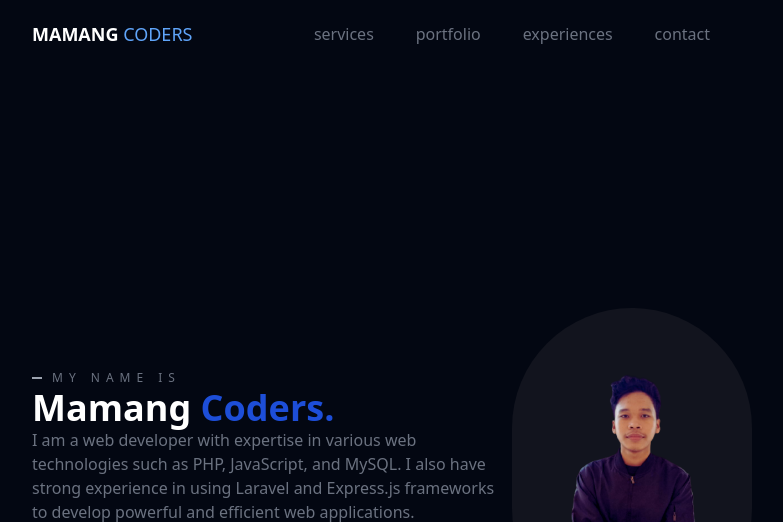
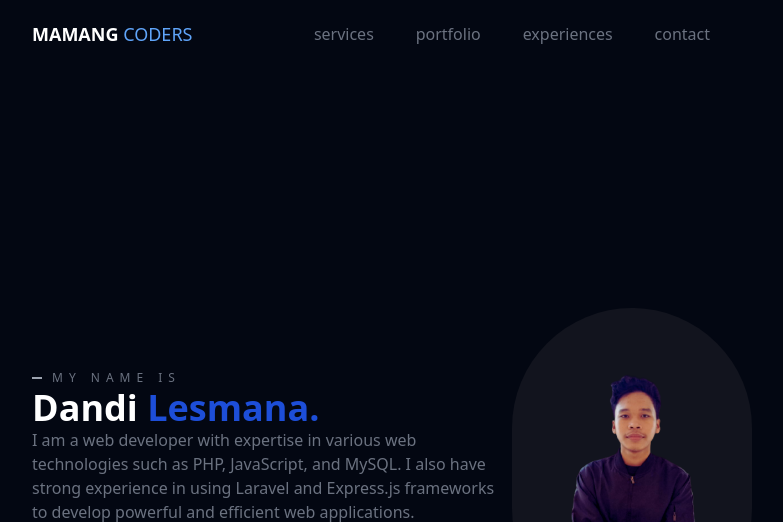
Before and after one commit to DandiLesmana25/WestJavaCodingCamp-devops-2023, a plain HTML site: page tugas-3/public/index.html in a window 1280 px wide. Shown: the top 522 px of the page, without its empty margins (128-911 px from the left). Drawn offline with Linux system fonts and the light colour scheme.

Commit message:
update tugas 3

```diff
--- a/tugas-3/public/index.html
+++ b/tugas-3/public/index.html
@@ -3,7 +3,7 @@
 <head>
   <meta charset="UTF-8">
   <meta name="viewport" content="width=device-width, initial-scale=1.0">
-  <title>Mamang Coders</title>
+  <title>Dandi Lesmana</title>
   <link href="output.css" rel="stylesheet">
 </head>
 
@@ -66,8 +66,8 @@
 						</h2>
 					</div>
 					<h3 class="font-bold text-4xl text-white">
-						<span>Mamang</span>
-						<span class="text-blue-700">Coders.</span>
+						<span>Dandi</span>
+						<span class="text-blue-700">Lesmana.</span>
 					</h3>
 					<p class="font-light">
 						I am a web developer with expertise in various web technologies such as PHP, JavaScript, and MySQL. I also have strong experience in using Laravel and Express.js frameworks to develop powerful and efficient web applications.
```
Also changed, not shown: tugas-3/public/img/screenshot-code-linux/capture-diserver.png (added), tugas-3/public/img/screenshot-code-linux/code-scp.png (added).
